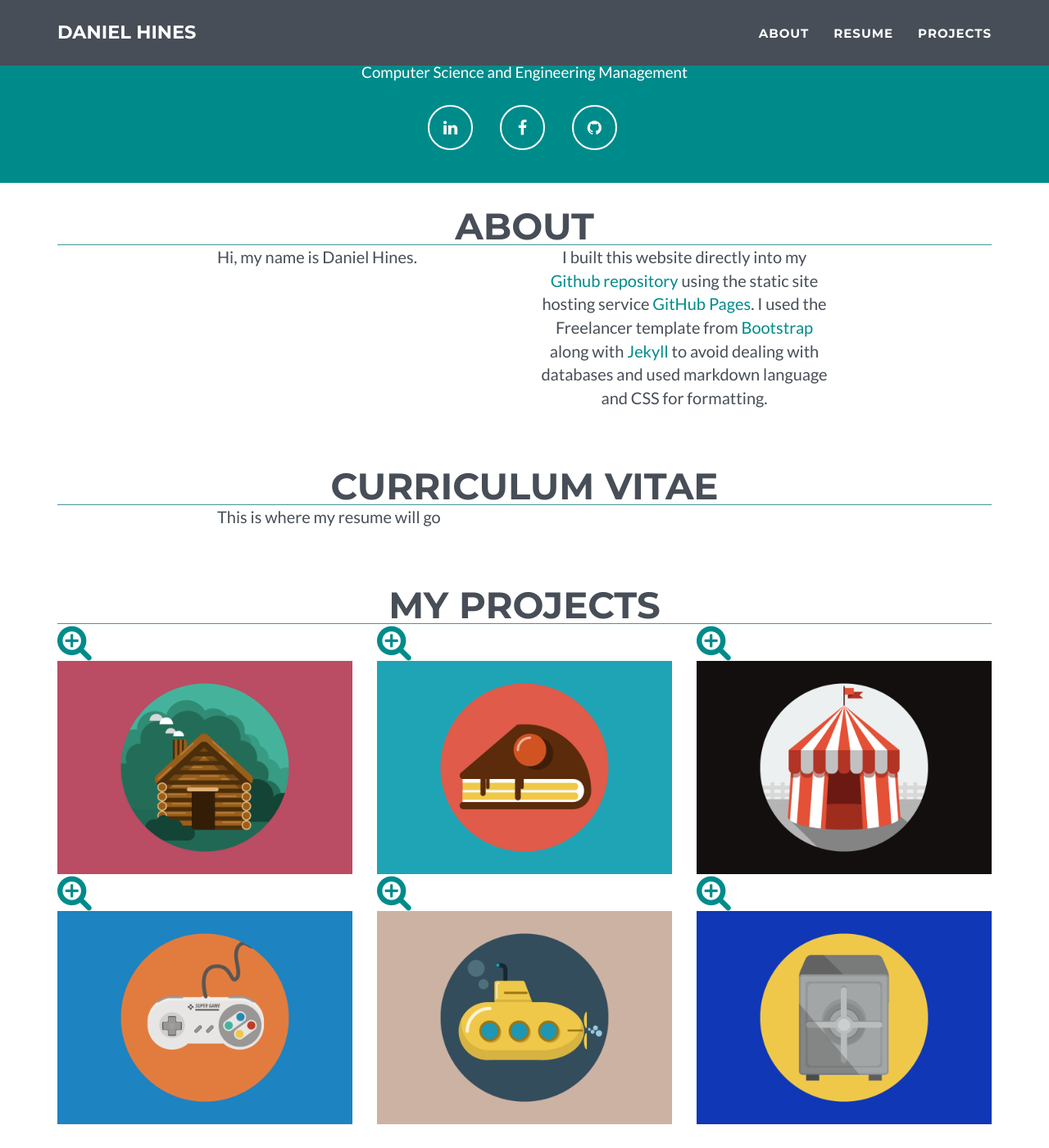
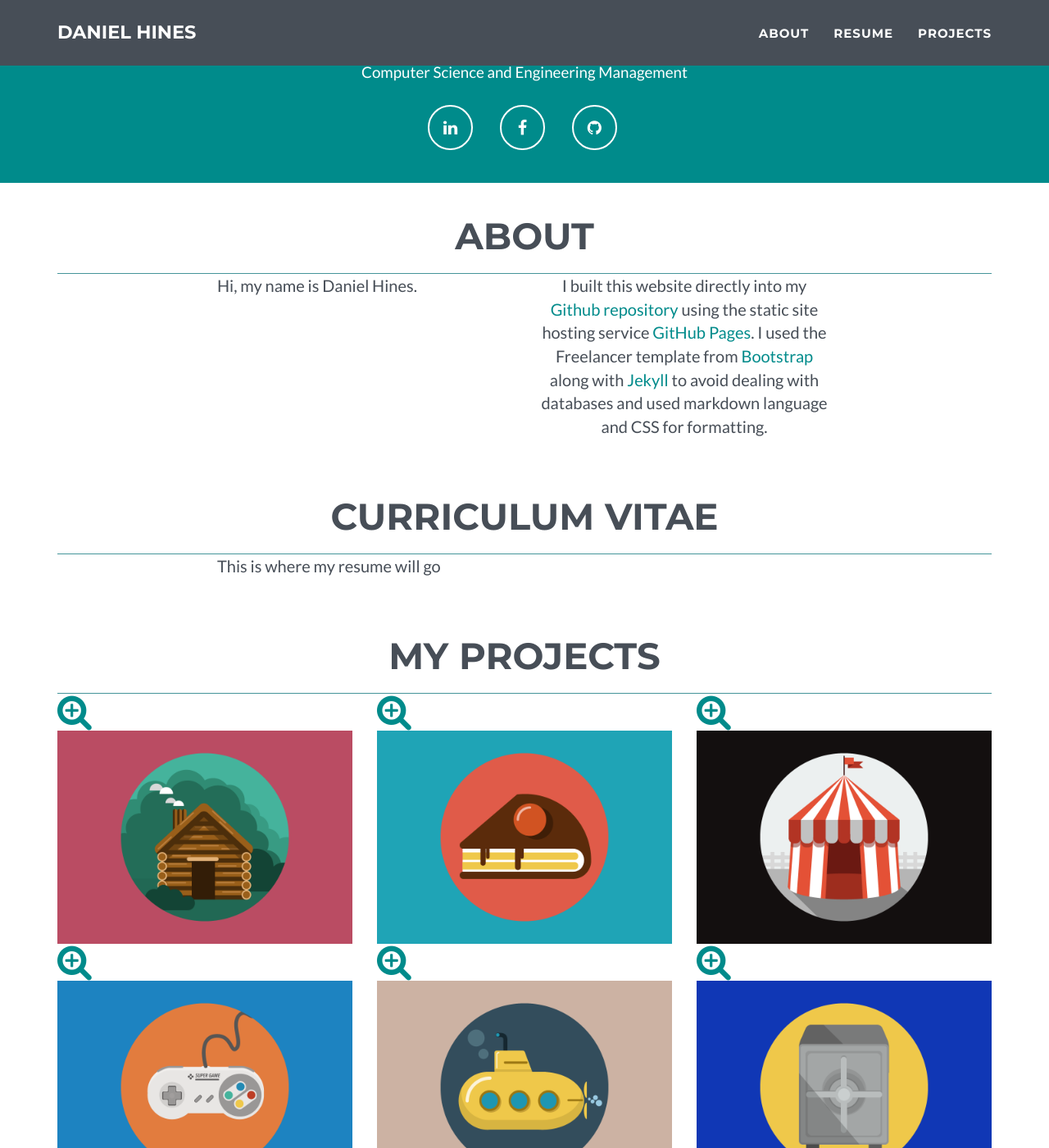
Before and after one commit to danielchines/danielchines.github.io, a Jekyll site: the page built from index.html, in a window 1280 px wide and 1400 px high, scrolled down 550 px. Shown: the whole window at 82% size. Built offline with Jekyll 4.4.1, drawn with Linux system fonts in a browser that asks for light colours.

Commit message:
Update main.css

```diff
--- a/_includes/css/main.css
+++ b/_includes/css/main.css
@@ -200,13 +200,13 @@ header .header-col {
 }
 
 section {
-    padding: 30px 0;
+    padding: 20px 0;
 }
 
 section h2 {
     margin: 0;
     font-size: 3em;
-    line-height: 1em;
+    line-height: 2em;
     border-bottom: 1px solid rgba(7,114,120,.75);
 }
 
```
